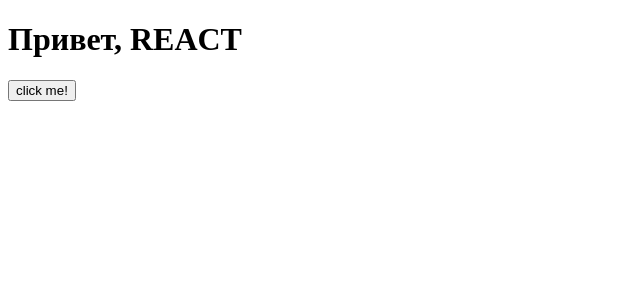
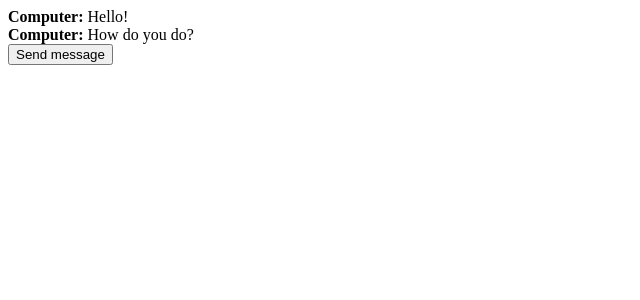
Before and after one commit to pogman25/react-23.04, a React app in the folder vagulina/: page / in a window 1280 px wide. Shown: the top 300 px of the page, without its empty margins (0-640 px from the left). Built offline with nearby package versions, Linux system fonts and the light colour scheme.

Commit message:
lesson2 homework

```diff
--- a/vagulina/package.json
+++ b/vagulina/package.json
@@ -5,12 +5,14 @@
   "main": "index.js",
   "scripts": {
     "test": "echo \"Error: no test specified\" && exit 1",
-    "start": "webpack-dev-server",
+    "server": "webpack-dev-server",
     "build": "webpack --mode=production"
   },
   "author": "",
   "license": "ISC",
   "dependencies": {
+    "@babel/plugin-proposal-class-properties": "^7.8.3",
+    "prop-types": "^15.7.2",
     "react": "^16.13.1",
     "react-dom": "^16.13.1"
   },
--- a/vagulina/src/components/HelloMessage.jsx
+++ b/vagulina/src/components/HelloMessage.jsx
@@ -1,18 +1,20 @@
 import React from "react";
 import ReactDOM from "react-dom";
+import PropTypes from "prop-types";
 
-class HelloMessage extends React.Component {
-  constructor() {
-    super();
-    this.state = {
-      messages: []
-    }
-    this.addMessage = this.addMessage.bind(this);
-  }
+export default class HelloMessage extends React.Component {
 
-  addMessage() {
+  static propTypes = {
+    name: PropTypes.string.isRequired,
+  };
+
+  state = {
+    messages: []
+  };
+
+  addMessage = () => {
     this.setState((prevState) => ({messages: [...prevState.messages, " clicked"]}));
-  }
+  };
 
   render() {
     const {messages} = this.state;
@@ -20,10 +22,10 @@ class HelloMessage extends React.Component {
       <div>
         <h1>Привет, {this.props.name}</h1>
         <button onClick={this.addMessage}>click me!</button>
-        {messages.map((val, i) => <span key={i}>{val}{i}</span>)}
+        <div>{messages.map((val, i) => <span key={i}>{val}{i}</span>)}</div>
       </div>
     );
   }
 }
 
-export default HelloMessage;
+//export default HelloMessage;
--- /dev/null
+++ b/vagulina/src/components/Message.jsx
@@ -0,0 +1,13 @@
+import React from 'react';
+import PropTypes from 'prop-types';
+
+export default class MessageField extends React.Component {
+    static propTypes = {
+        text: PropTypes.string.isRequired,
+        author: PropTypes.string.isRequired
+    }
+
+    render() {
+        return <div><b>{this.props.author}:</b> {this.props.text}</div>;
+    }
+}
--- /dev/null
+++ b/vagulina/src/components/MessageField.jsx
@@ -0,0 +1,32 @@
+import React from 'react';
+import Message from './Message';
+
+export default class MessageField extends React.Component {
+    state = {
+        messages: [{text: 'Hello!', author: 'Computer'}, {text: 'How do you do?', author: 'Computer'}],
+    };
+
+    updateState = (text, author) => {
+        this.setState((prevState) => ({messages: [...prevState.messages, {text: text, author: author}]}));
+    }
+
+    handleClick = () => {
+        this.updateState('I\'m OK', 'User');
+    }
+
+    componentDidUpdate() {
+        if (this.state.messages.length % 2 === 1) {
+            setTimeout(() => this.updateState('This is bot...', 'Robot'), 1000);
+        }
+    }
+
+    render() {
+        const messageElements = this.state.messages.map((message, id) => (
+            <Message key={id} text={message.text} author={message.author} />
+        ));
+        return <div>
+            {messageElements}
+            <button onClick={this.handleClick}>Send message</button>
+        </div>;
+    }
+}
--- a/vagulina/src/index.jsx
+++ b/vagulina/src/index.jsx
@@ -1,8 +1,8 @@
 import React from "react";
 import ReactDOM from "react-dom";
-import HelloMessage from "./components/HelloMessage";
+import MessageField from './components/MessageField';
 
 ReactDOM.render(
-  <HelloMessage name="REACT" />,
+  <MessageField name="REACT" />,
   document.getElementById("hello-react")
 );
--- a/vagulina/webpack.config.js
+++ b/vagulina/webpack.config.js
@@ -18,7 +18,15 @@ module.exports={
           use: {
             loader: 'babel-loader',
             options: {
-              presets: ['@babel/preset-env', '@babel/preset-react']
+              presets: ['@babel/preset-env', '@babel/preset-react'],
+              plugins: [
+                [
+                    "@babel/plugin-proposal-class-properties",
+                    {
+                        "loose": true
+                    }
+                ]
+              ]
             }
           }
         }
```
Also changed, not shown: 1 other file (tests, documents, lock files or other folders).
